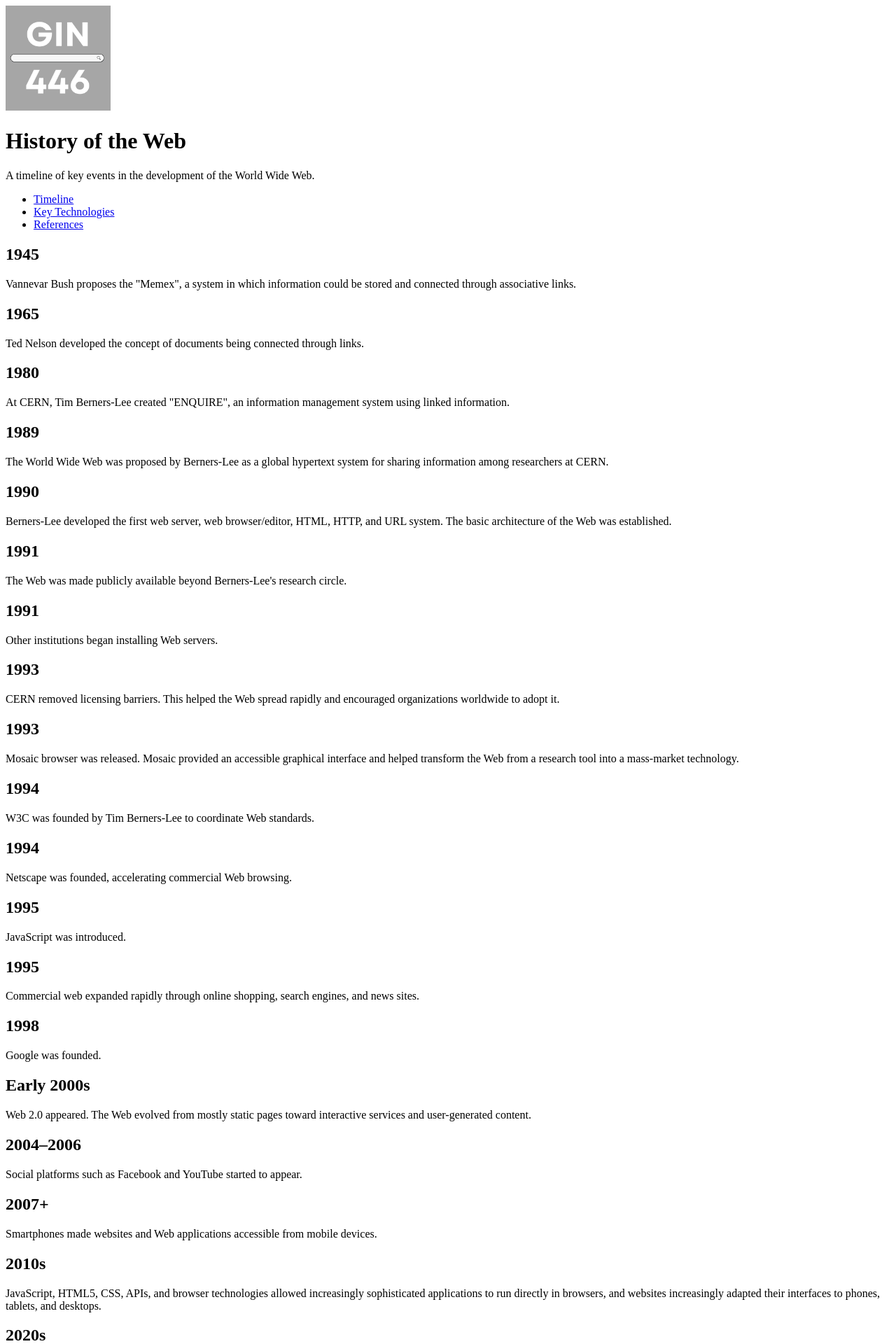
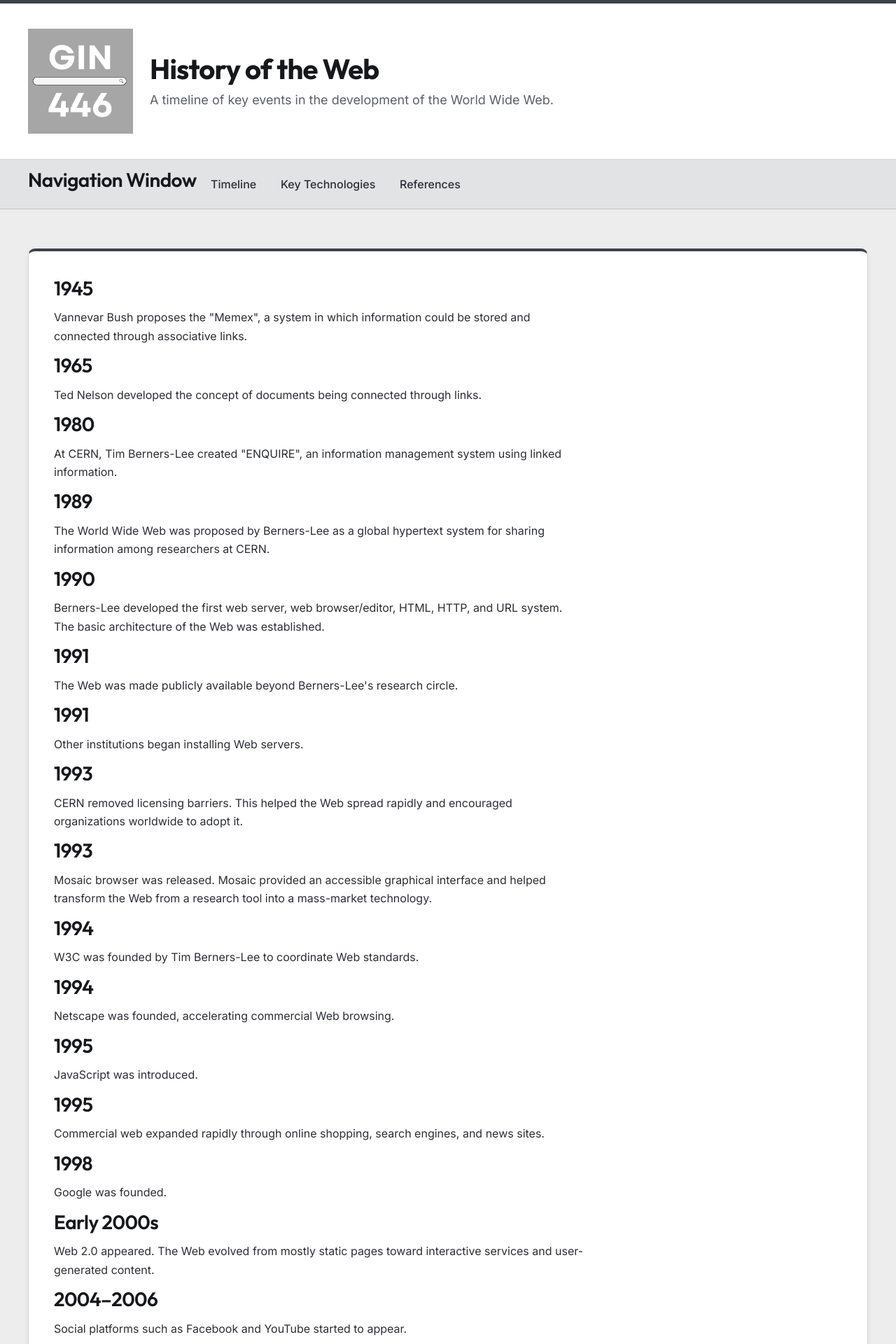
Before and after one commit to Emmanuel-AB-26/web-programming-site-26, a Flask app: page /web-history-ai in a window 1280 px wide. Shown: the top 1920 px of the page at 70% size. Run offline with Flask 3, Linux system fonts and the light colour scheme; some web fonts are replaced.

Commit message:
AI CSS design Phase 1

```diff
--- a/static/style.css
+++ b/static/style.css
@@ -0,0 +1,545 @@
+/* ==========================================================================
+   Web Programming Portfolio: static/style.css
+   Design: Modern Graphite (minimal, professional, light, gray + white)
+   Vanilla CSS only. All theming lives in :root below.
+   ========================================================================== */
+
+/* Web fonts (CSS-only, no HTML changes needed).
+   Outfit = headings, Inter = fallback body font. */
+@import url("https://fonts.googleapis.com/css2?family=Inter:wght@400;500;600&family=Outfit:wght@500;600;700&display=swap");
+
+/* Garet (your logo font): uses a locally installed copy if present, otherwise
+   loads /static/fonts/Garet-Book.woff2 and Garet-Heavy.woff2 when you add them.
+   If the files are missing, the browser falls back to Inter automatically. */
+@font-face {
+  font-family: "Garet";
+  font-weight: 400;
+  font-style: normal;
+  font-display: swap;
+  src: local("Garet Book"), local("Garet"),
+       url("fonts/Garet-Book.woff2") format("woff2");
+}
+@font-face {
+  font-family: "Garet";
+  font-weight: 600;
+  font-style: normal;
+  font-display: swap;
+  src: local("Garet Heavy"), local("Garet Bold"),
+       url("fonts/Garet-Heavy.woff2") format("woff2");
+}
+
+/* --------------------------------------------------------------------------
+   1. Design tokens: change these to re-theme the whole site
+   -------------------------------------------------------------------------- */
+:root {
+  color-scheme: light;
+
+  /* Color */
+  --color-bg: #ffffff;
+  --color-surface: #ffffff;
+  --color-surface-alt: #ededee;      /* light neutral gray page tint */
+  --color-border: #d6d7d9;
+  --color-border-strong: #a4a6aa;
+  --color-text: #2b2e33;
+  --color-text-muted: #5c6066;
+  --color-heading: #16181b;
+  --color-accent: #3d4148;           /* main dark gray */
+  --color-accent-hover: #24272c;
+  --color-accent-soft: #e2e3e5;      /* light gray for bars and highlights */
+  --color-accent-border: #c2c4c8;
+  --color-on-accent: #ffffff;
+  --color-focus: #3d4148;
+  --color-footer-bg: #26292e;        /* charcoal */
+  --color-footer-text: #cfd1d5;
+
+  /* Typography */
+  --font-heading: "Outfit", "Garet", system-ui, -apple-system, "Segoe UI", sans-serif;
+  --font-body: "Garet", "Inter", system-ui, -apple-system, "Segoe UI", Roboto, sans-serif;
+  --font-mono: ui-monospace, "SF Mono", Menlo, Consolas, "Liberation Mono", monospace;
+
+  --text-base: 1rem;
+  --text-sm: 0.875rem;
+  --text-lg: 1.125rem;
+  --leading-body: 1.65;
+  --leading-heading: 1.2;
+
+  /* Spacing (12px base unit) */
+  --space-xs: 0.375rem;   /*  6px */
+  --space-sm: 0.75rem;    /* 12px */
+  --space-md: 1.5rem;     /* 24px */
+  --space-lg: 2.25rem;    /* 36px */
+  --space-xl: 3.5rem;     /* 56px: gap between page sections */
+
+  /* Layout */
+  --container-width: 1200px;
+  --gutter-min: 1.25rem;
+  /* Side padding that centres content to --container-width on wide screens
+     and never drops below --gutter-min on small ones. */
+  --gutter: max(var(--gutter-min), calc((100% - var(--container-width)) / 2));
+
+  /* Radii */
+  --radius-sm: 6px;
+  --radius-md: 8px;
+  --radius-lg: 10px;
+
+  /* Shadows */
+  --shadow-sm: 0 1px 3px rgba(15, 17, 19, 0.06);
+  --shadow-md: 0 2px 8px rgba(15, 17, 19, 0.06);
+  --shadow-hover: 0 4px 14px rgba(15, 17, 19, 0.1);
+
+  /* Motion */
+  --transition: 150ms ease;
+}
+
+/* --------------------------------------------------------------------------
+   2. Base / reset
+   -------------------------------------------------------------------------- */
+*,
+*::before,
+*::after {
+  box-sizing: border-box;
+}
+
+html {
+  -webkit-text-size-adjust: 100%;
+  scroll-behavior: smooth;
+}
+
+body {
+  margin: 0;
+  min-height: 100vh;
+  display: flex;
+  flex-direction: column;
+  background: var(--color-bg);
+  color: var(--color-text);
+  font-family: var(--font-body);
+  font-size: var(--text-base);
+  line-height: var(--leading-body);
+  -webkit-font-smoothing: antialiased;
+  text-rendering: optimizeLegibility;
+}
+
+img,
+svg,
+video {
+  max-width: 100%;
+  height: auto;
+}
+
+::selection {
+  background: var(--color-accent);
+  color: var(--color-on-accent);
+}
+
+:focus-visible {
+  outline: 2px solid var(--color-focus);
+  outline-offset: 3px;
+  border-radius: var(--radius-sm);
+}
+
+/* Optional wrapper for any extra centred content block */
+.container {
+  width: 100%;
+  max-width: var(--container-width);
+  margin-inline: auto;
+}
+
+/* --------------------------------------------------------------------------
+   3. Typography
+   -------------------------------------------------------------------------- */
+h1,
+h2,
+h3,
+h4,
+h5,
+h6 {
+  margin: 0 0 var(--space-sm);
+  font-family: var(--font-heading);
+  font-weight: 600;
+  line-height: var(--leading-heading);
+  letter-spacing: -0.02em;
+  color: var(--color-heading);
+}
+
+h1 { font-size: clamp(1.75rem, 1.2rem + 2.2vw, 2.5rem); font-weight: 700; }
+h2 { font-size: clamp(1.375rem, 1.1rem + 1vw, 1.75rem); }
+h3 { font-size: 1.25rem; }
+h4 { font-size: var(--text-lg); }
+h5,
+h6 { font-size: var(--text-base); }
+
+p {
+  margin: 0 0 var(--space-sm);
+  max-width: 75ch;
+}
+
+strong,
+b { font-weight: 600; color: var(--color-heading); }
+
+small { font-size: var(--text-sm); color: var(--color-text-muted); }
+
+hr {
+  margin: var(--space-md) 0;
+  border: 0;
+  border-top: 1px solid var(--color-border);
+}
+
+blockquote {
+  margin: var(--space-md) 0;
+  padding: var(--space-xs) 0 var(--space-xs) var(--space-md);
+  border-left: 3px solid var(--color-accent);
+  color: var(--color-text-muted);
+}
+
+/* --------------------------------------------------------------------------
+   4. Links
+   -------------------------------------------------------------------------- */
+a {
+  color: var(--color-accent);
+  text-decoration: underline;
+  text-decoration-color: var(--color-accent-border);
+  text-decoration-thickness: 1px;
+  text-underline-offset: 0.2em;
+  transition: color var(--transition), text-decoration-color var(--transition);
+}
+
+a:hover {
+  color: var(--color-heading);
+  text-decoration-color: currentColor;
+  text-decoration-thickness: 2px;
+}
+
+/* --------------------------------------------------------------------------
+   5. Lists
+   -------------------------------------------------------------------------- */
+ul,
+ol {
+  margin: 0 0 var(--space-sm);
+  padding-left: 1.25rem;
+}
+
+li + li { margin-top: var(--space-xs); }
+
+li::marker { color: var(--color-accent); }
+
+li > ul,
+li > ol {
+  margin-top: var(--space-xs);
+  margin-bottom: 0;
+}
+
+/* --------------------------------------------------------------------------
+   6. Page layout: header
+   Grid places the logo on the left and title + paragraph on the right,
+   using only the elements already in base.html.
+   -------------------------------------------------------------------------- */
+header {
+  display: grid;
+  grid-template-columns: auto 1fr;
+  column-gap: var(--space-md);
+  align-items: center;
+  padding: var(--space-lg) var(--gutter);
+  background: var(--color-surface);
+  border-top: 5px solid var(--color-accent);
+  border-bottom: 1px solid var(--color-border);
+}
+
+header img {
+  grid-column: 1;
+  grid-row: 1 / span 2;
+  width: 150px;
+  max-width: 100%;
+  height: auto;
+}
+
+header h1 {
+  grid-column: 2;
+  grid-row: 1;
+  align-self: end;
+  margin: 0;
+}
+
+header p {
+  grid-column: 2;
+  grid-row: 2;
+  align-self: start;
+  margin: var(--space-xs) 0 0;
+  font-size: var(--text-lg);
+  color: var(--color-text-muted);
+}
+
+/* Hide the heading/paragraph if a page leaves their blocks empty */
+header h1:empty,
+header p:empty { display: none; }
+
+/* --------------------------------------------------------------------------
+   7. Page layout: navigation
+   The bar only appears when the navigation block actually contains a link,
+   so pages with an empty nav don't show a blank strip.
+   -------------------------------------------------------------------------- */
+nav:has(a, .nav-title) {
+  position: sticky;
+  top: 0;
+  z-index: 10;
+  display: flex;
+  flex-wrap: wrap;
+  align-items: center;
+  gap: var(--space-xs);
+  padding: var(--space-sm) var(--gutter);
+  background: var(--color-accent-soft);
+  border-bottom: 1px solid var(--color-accent-border);
+}
+
+nav ul {
+  display: flex;
+  flex-wrap: wrap;
+  gap: var(--space-xs);
+  margin: 0;
+  padding: 0;
+  list-style: none;
+}
+
+nav li { margin: 0; }
+
+/* Visible label at the start of the nav bar (e.g. "Navigation window") */
+.nav-title {
+  display: inline-block;
+  margin-right: var(--space-sm);
+  padding: 0.4rem var(--space-sm) 0.4rem 0;
+  border-right: 1px solid var(--color-accent-border);
+  font-family: var(--font-heading);
+  font-weight: 600;
+  color: var(--color-accent-hover);
+}
+
+nav a {
+  display: inline-block;
+  padding: 0.4rem 0.9rem;
+  border-radius: var(--radius-md);
+  color: var(--color-text);
+  font-weight: 500;
+  text-decoration: none;
+  transition: background-color var(--transition), color var(--transition);
+}
+
+nav a:hover {
+  background: var(--color-surface);
+  box-shadow: var(--shadow-sm);
+  color: var(--color-accent-hover);
+  text-decoration: none;
+}
+
+nav a[aria-current="page"] {
+  background: var(--color-accent);
+  color: var(--color-on-accent);
+}
+
+/* --------------------------------------------------------------------------
+   8. Page layout: main content + page divisions
+   -------------------------------------------------------------------------- */
+main {
+  flex: 1 0 auto;
+  padding: var(--space-xl) var(--gutter);
+  background: var(--color-surface-alt);
+}
+
+/* Each <section> is a bordered panel; spacing between them is --space-xl */
+main > section {
+  padding: var(--space-lg);
+  background: var(--color-surface);
+  border: 1px solid var(--color-border);
+  border-top: 4px solid var(--color-accent);
+  border-radius: var(--radius-lg);
+  box-shadow: var(--shadow-md);
+}
+
+main > section + section { margin-top: var(--space-xl); }
+
+main > section > :last-child { margin-bottom: 0; }
+
+main > section > h2 { color: var(--color-accent-hover); }
+
+/* --------------------------------------------------------------------------
+   9. Page layout: footer
+   -------------------------------------------------------------------------- */
+footer {
+  margin-top: auto;
+  padding: var(--space-lg) var(--gutter);
+  background: var(--color-footer-bg);
+  border-top: 5px solid var(--color-accent);
+  font-size: var(--text-sm);
+  color: var(--color-footer-text);
+}
+
+footer a { color: #ffffff; text-decoration-color: var(--color-accent-border); }
+footer a:hover { color: var(--color-accent-border); }
+
+footer p {
+  margin: 0;
+  max-width: 90ch;
+}
+
+footer p + p { margin-top: var(--space-xs); }
+
+/* --------------------------------------------------------------------------
+   10. Shared elements for future pages (code, tables, forms, buttons)
+   -------------------------------------------------------------------------- */
+code,
+kbd,
+pre {
+  font-family: var(--font-mono);
+  font-size: 0.9em;
+}
+
+code {
+  padding: 0.15em 0.4em;
+  background: var(--color-surface-alt);
+  border-radius: var(--radius-sm);
+}
+
+pre {
+  margin: 0 0 var(--space-md);
+  padding: var(--space-sm) var(--space-md);
+  overflow-x: auto;
+  background: var(--color-surface-alt);
+  border: 1px solid var(--color-border);
+  border-radius: var(--radius-md);
+  line-height: 1.5;
+}
+
+pre code {
+  padding: 0;
+  background: none;
+}
+
+table {
+  width: 100%;
+  margin: 0 0 var(--space-md);
+  border-collapse: collapse;
+}
+
+th,
+td {
+  padding: var(--space-xs) var(--space-sm);
+  text-align: left;
+  border-bottom: 1px solid var(--color-border);
+}
+
+th {
+  font-family: var(--font-heading);
+  font-weight: 600;
+  color: var(--color-heading);
+  background: var(--color-accent-soft);
+}
+
+label {
+  display: inline-block;
+  margin-bottom: var(--space-xs);
+  font-weight: 500;
+  color: var(--color-heading);
+}
+
+input,
+select,
+textarea {
+  width: 100%;
+  max-width: 32rem;
+  padding: 0.55rem 0.8rem;
+  font: inherit;
+  color: var(--color-text);
+  background: var(--color-surface);
+  border: 1px solid var(--color-border-strong);
+  border-radius: var(--radius-sm);
+  transition: border-color var(--transition), box-shadow var(--transition);
+}
+
+input:focus,
+select:focus,
+textarea:focus {
+  outline: none;
+  border-color: var(--color-accent);
+  box-shadow: 0 0 0 3px rgba(61, 65, 72, 0.25);
+}
+
+input[type="checkbox"],
+input[type="radio"] {
+  width: auto;
+  accent-color: var(--color-accent);
+}
+
+button,
+input[type="submit"],
+input[type="button"] {
+  width: auto;
+  padding: 0.6rem 1.2rem;
+  font: inherit;
+  font-weight: 500;
+  color: var(--color-on-accent);
+  background: var(--color-accent);
+  border: 1px solid var(--color-accent);
+  border-radius: var(--radius-md);
+  cursor: pointer;
+  transition: background-color var(--transition), box-shadow var(--transition),
+              transform var(--transition);
+}
+
+button:hover,
+input[type="submit"]:hover,
+input[type="button"]:hover {
+  background: var(--color-accent-hover);
+  border-color: var(--color-accent-hover);
+  box-shadow: var(--shadow-hover);
+  transform: translateY(-1px);
+}
+
+button:active,
+input[type="submit"]:active {
+  transform: translateY(0);
+  box-shadow: var(--shadow-sm);
+}
+
+/* --------------------------------------------------------------------------
+   11. Responsive
+   -------------------------------------------------------------------------- */
+@media (max-width: 640px) {
+  :root {
+    --space-lg: 1.5rem;
+    --space-xl: 2.25rem;
+  }
+
+  /* Stack logo, title and paragraph in one column */
+  header {
+    grid-template-columns: 1fr;
+    row-gap: var(--space-sm);
+    justify-items: start;
+  }
+
+  header img,
+  header h1,
+  header p {
+    grid-column: 1;
+    grid-row: auto;
+  }
+
+  header img { width: 96px; }
+
+  main > section { padding: var(--space-md); }
+}
+
+/* --------------------------------------------------------------------------
+   12. Accessibility: respect reduced-motion preferences
+   -------------------------------------------------------------------------- */
+@media (prefers-reduced-motion: reduce) {
+  html { scroll-behavior: auto; }
+
+  *,
+  *::before,
+  *::after {
+    transition-duration: 0.01ms !important;
+    animation-duration: 0.01ms !important;
+  }
+
+  button:hover,
+  input[type="submit"]:hover,
+  input[type="button"]:hover { transform: none; }
+}
--- a/templates/internet-history-ai.html
+++ b/templates/internet-history-ai.html
@@ -3,6 +3,7 @@
 {%block headerTitle%}History of the Internet{%endblock%}
 {%block headerParagraph%}A timeline of key events in the development of the internet.{%endblock%}
 {%block navigation%}
+    <h2>Navigation Window</h2>
     <ul>
       <li><a href="#timeline">Timeline</a></li>
       <li><a href="#technologies">Key Technologies</a></li>
--- a/templates/web-history-ai.html
+++ b/templates/web-history-ai.html
@@ -3,6 +3,7 @@
 {%block headerTitle%}History of the Web{%endblock%}
 {%block headerParagraph%}A timeline of key events in the development of the World Wide Web.{%endblock%}
 {%block navigation%}
+    <h2>Navigation Window</h2>
     <ul>
       <li><a href="#timeline">Timeline</a></li>
       <li><a href="#technologies">Key Technologies</a></li>
```
